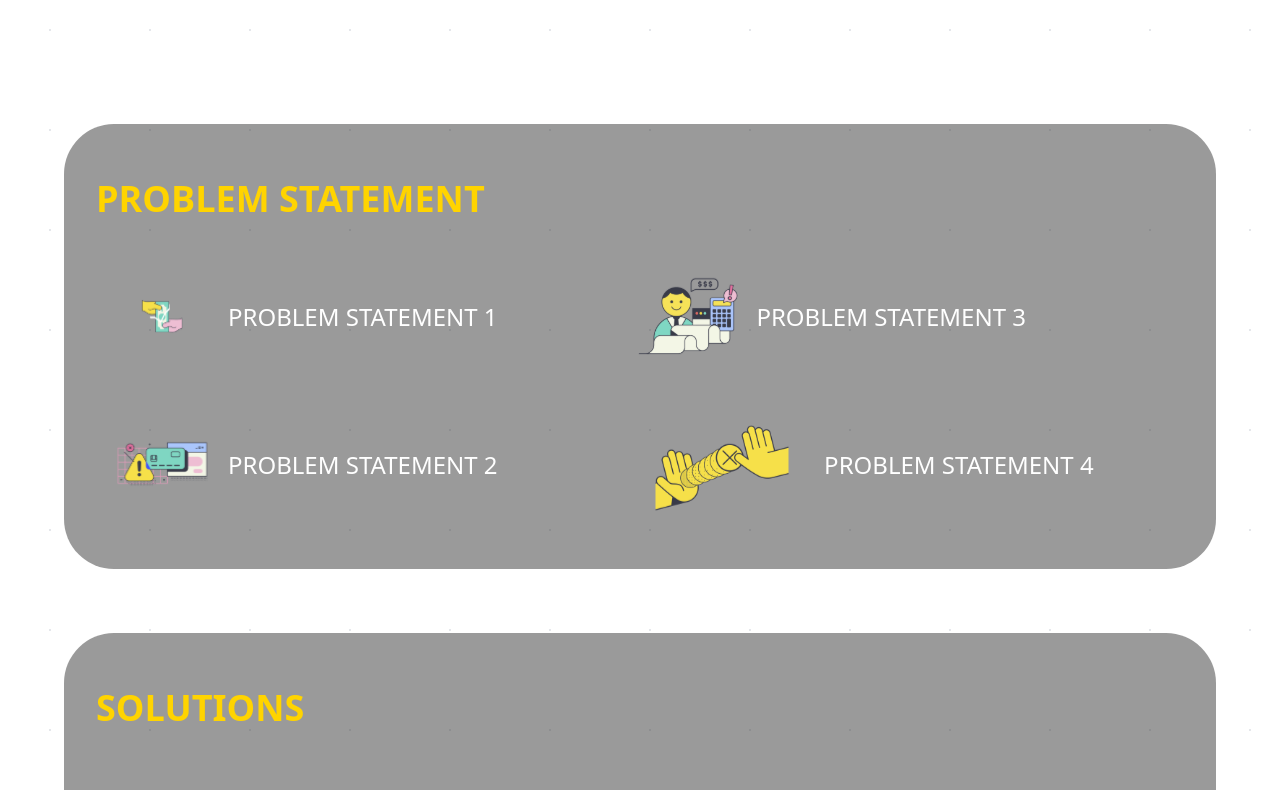
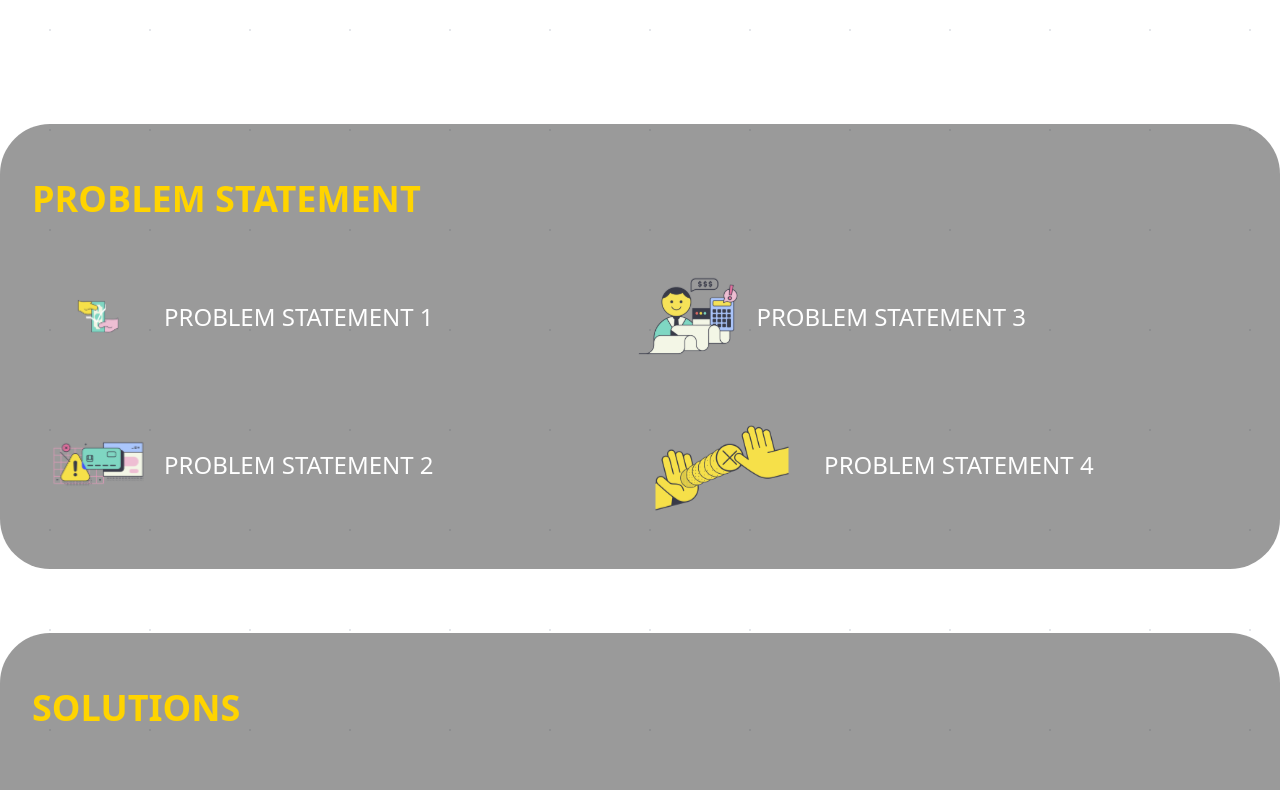
Before and after one commit to vishesh7124/enactus-thapar, a React (Vite) app: page /proj in a window 1280 px wide. Shown: the part 1220-2010 px from the top of the page. Built offline with nearby package versions, Linux system fonts and the light colour scheme.

Commit message:
add max width for wide screen

```diff
--- a/src/components/Banner.tsx
+++ b/src/components/Banner.tsx
@@ -7,7 +7,7 @@ type BannerProps = {
 
 const Banner: React.FC<BannerProps> = ({ title, children }) => {
   return (
-    <div className="max-w-[90%] sm:w-[1380px] min-h-[445px] h-auto bg-[#363636]/50 rounded-[50px] flex flex-col justify-center py-4 px-8">
+    <div className="max-w-[90%]  sm:max-w-7xl sm:w-[1380px] min-h-[445px] h-auto bg-[#363636]/50 rounded-[50px] flex flex-col justify-center py-4 px-8">
       <h1 className="text-[#FFD400] text-4xl sm:text-[45PX] font-bold mb-12">{title}</h1>
       <div className="grid grid-flow-col grid-rows-1 sm:grid-rows-2 gap-12 sm:text-2xl ml-4">
         {children}
```
